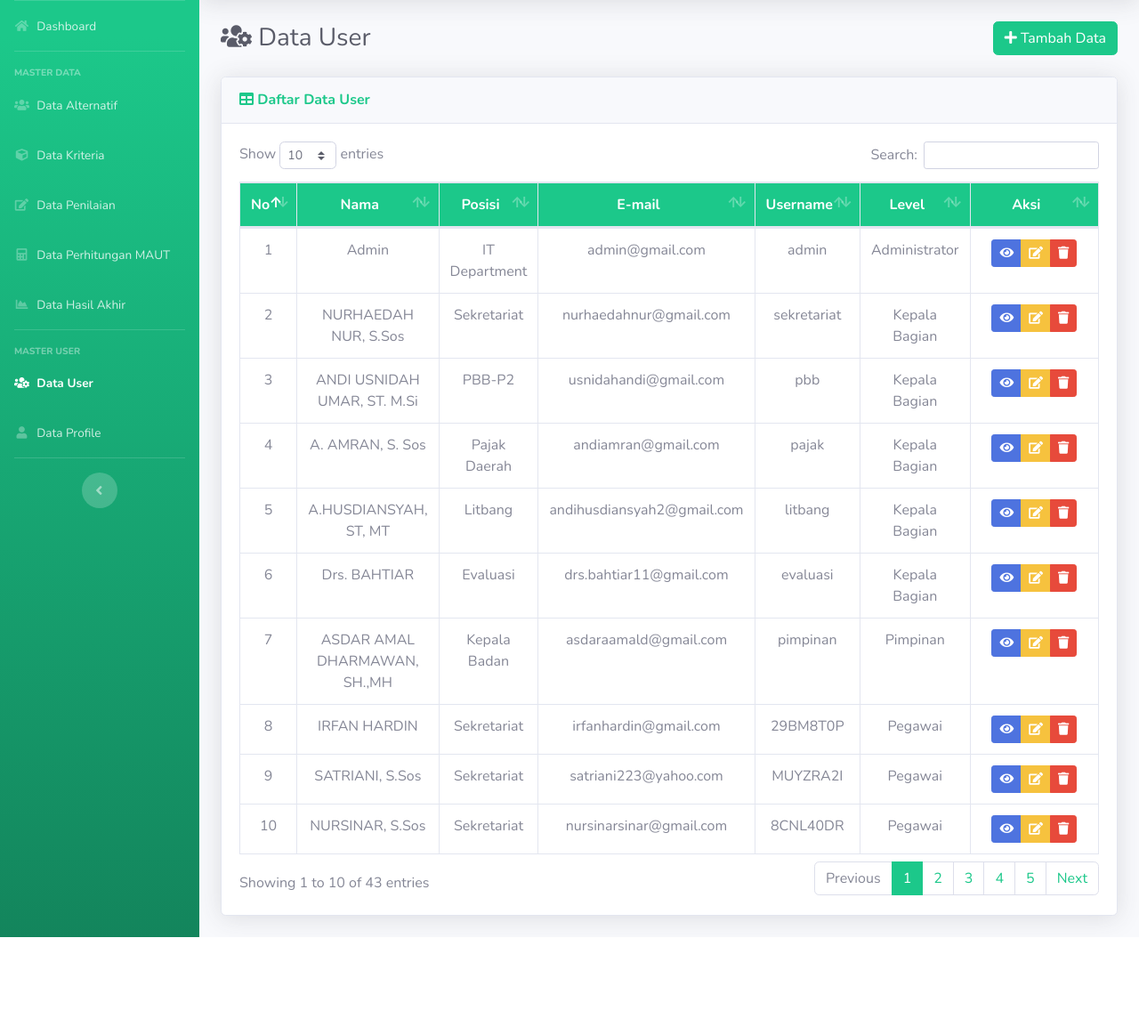
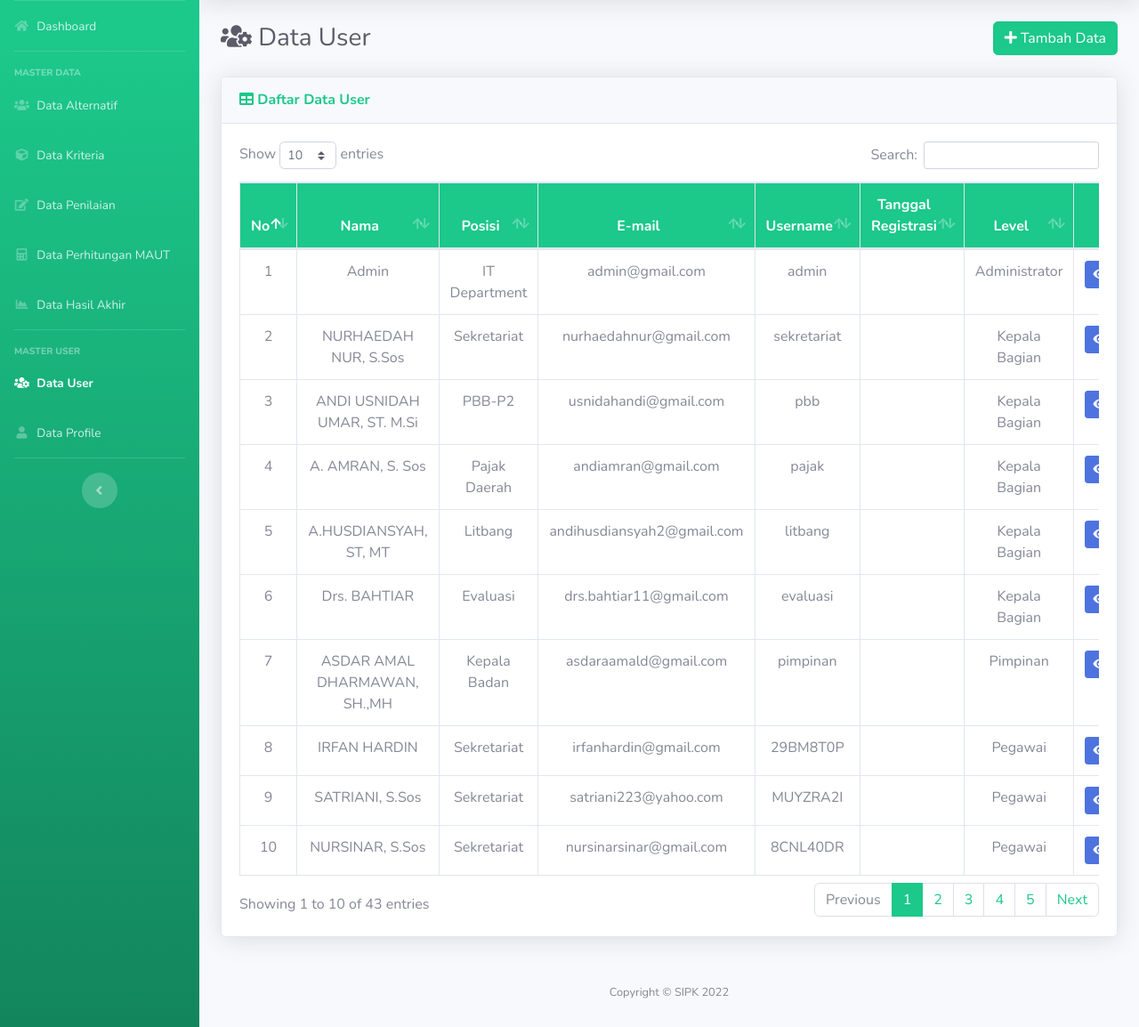
Before and after one commit to alfianalimin/spk-kinerja, a CodeIgniter app: page /database/index.php/user/index in a window 1280 px wide. Shown: the part 70-1224 px from the top of the page at 89% size. Before the commit the page ends 1123 px from the top, so only its background shows below. Run offline with CodeIgniter, Linux system fonts and the light colour scheme; a user stored in the database is signed in; data comes from the database, SQL or seed files in the repository; data that the repository does not hold is empty.

Commit message:
revisi acc

```diff
--- a/application/controllers/User.php
+++ b/application/controllers/User.php
@@ -1,8 +1,9 @@
 <?php
 
-    defined('BASEPATH') OR exit('No direct script access allowed');
+defined('BASEPATH') or exit('No direct script access allowed');
 
-    class User extends CI_Controller {
+class User extends CI_Controller
+{
 
     public function __construct()
     {
@@ -10,12 +11,13 @@
         $this->load->library('pagination');
         $this->load->library('form_validation');
         $this->load->model('User_model');
+        date_default_timezone_set('Asia/Ujung_Pandang');
 
         if ($this->session->userdata('id_user_level') != "1") {
 ?>
             <script type="text/javascript">
                 alert('Anda tidak berhak mengakses halaman ini!');
-                    window.location='<?php echo base_url("Login/home"); ?>'
+                window.location = '<?php echo base_url("Login/home"); ?>'
             </script>
 <?php
         }
@@ -26,7 +28,7 @@
         $data = [
             'page' => "User",
             'list' => $this->User_model->tampil(),
-                'user_level'=> $this->User_model->user_level()
+            'user_level' => $this->User_model->user_level()
 
         ];
         $this->load->view('user/index', $data);
@@ -36,7 +38,8 @@
     {
         $data['page'] = "User";
         $data['user_level'] = $this->User_model->user_level();
-            $this->load->view('User/create',$data);
+        $data['tgl_daftar'] = $this->User_model->get_date();
+        $this->load->view('User/create', $data);
     }
 
     public function tambah()
@@ -48,7 +51,10 @@
             'posisi' => $this->input->post('posisi'),
             'email' => $this->input->post('email'),
             'username' => $this->input->post('username'),
-				'password' => md5($this->input->post('password'))
+            'tgl_daftar' => $this->input->post('tgl_daftar'),
+            'password' => md5($this->input->post('password')),
+            'tgl_daftar' => date("Y-m-d H:i:s")
+
         ];
 
         $this->form_validation->set_rules('email', 'email', 'required');
@@ -75,7 +81,7 @@
         $data = [
             'page' => "User",
             'data' => $User,
-                'user_level'=>$user_level
+            'user_level' => $user_level
         ];
         $this->load->view('User/show', $data);
     }
@@ -87,7 +93,7 @@
         $data = [
             'page' => "User",
             'User' => $User,
-                'user_level'=>$user_level
+            'user_level' => $user_level
         ];
         $this->load->view('User/edit', $data);
     }
@@ -96,6 +102,7 @@
     {
         // TODO: implementasi update data berdasarkan $id_user
         $id_user = $this->input->post('id_user');
+
         $data = array(
             'page' => "User",
             'id_user_level' => $this->input->post('privilege'),
@@ -103,7 +110,10 @@
             'posisi' => $this->input->post('posisi'),
             'email' => $this->input->post('email'),
             'username' => $this->input->post('username'),
-                'password' => md5($this->input->post('password'))
+            'password' => md5($this->input->post('password')),
+            'tgl_daftar' => date("Y-m-d H:i:s")
+
+
         );
 
         $this->User_model->update($id_user, $data);
@@ -117,7 +127,6 @@
         $this->session->set_flashdata('message', '<div class="alert alert-success" role="alert">Data berhasil dihapus!</div>');
         redirect('User');
     }
-
 }
 
     /* End of file Kategori.php */
--- a/application/models/User_model.php
+++ b/application/models/User_model.php
@@ -1,8 +1,9 @@
 <?php
 
-    defined('BASEPATH') OR exit('No direct script access allowed');
+defined('BASEPATH') or exit('No direct script access allowed');
 
-    class User_model extends CI_Model {
+class User_model extends CI_Model
+{
 
     public function tampil()
     {
@@ -60,7 +61,8 @@
             'nama'  => $data['nama'],
             'posisi'  => $data['posisi'],
             'username'  => $data['username'],
-                'password'  => $data['password']
+            'password'  => $data['password'],
+            'tgl_daftar'  => $data['tgl_daftar']
         );
 
         $this->db->where('id_user', $id_user);
--- a/application/views/admin/index.php
+++ b/application/views/admin/index.php
@@ -112,6 +112,9 @@
             <p>It uses utility classes for typography and spacing to space content out within the larger container.</p>
         </div>
     <?php } ?>
+
+
 </div>
 
+
 <?php $this->load->view('layouts/footer_admin'); ?>
--- a/application/views/layouts/footer_admin.php
+++ b/application/views/layouts/footer_admin.php
@@ -1,7 +1,16 @@
+<footer class="sticky-footer ">
+  <div class="container my-auto">
+    <div class="copyright text-center my-auto">
+      <span>Copyright &copy; SIPK 2022</span>
+    </div>
+  </div>
+</footer>
 
 </div>
 </div>
 </div>
+
+
 
 <a class="scroll-to-top rounded" href="#page-top">
   <i class="fas fa-angle-up"></i>
@@ -27,27 +36,27 @@
 </div>
 
 <!-- Bootstrap core JavaScript-->
-  <script src="<?= base_url('assets/')?>vendor/jquery/jquery.min.js"></script>
-  <script src="<?= base_url('assets/')?>vendor/bootstrap/js/bootstrap.bundle.min.js"></script>
+<script src="<?= base_url('assets/') ?>vendor/jquery/jquery.min.js"></script>
+<script src="<?= base_url('assets/') ?>vendor/bootstrap/js/bootstrap.bundle.min.js"></script>
 
 <!-- Core plugin JavaScript-->
-  <script src="<?= base_url('assets/')?>vendor/jquery-easing/jquery.easing.min.js"></script>
+<script src="<?= base_url('assets/') ?>vendor/jquery-easing/jquery.easing.min.js"></script>
 
 <!-- Custom scripts for all pages-->
-  <script src="<?= base_url('assets/')?>js/sb-admin-2.min.js"></script>
+<script src="<?= base_url('assets/') ?>js/sb-admin-2.min.js"></script>
 
 <!-- Page level plugins -->
-  <script src="<?= base_url('assets/')?>vendor/chart.js/Chart.min.js"></script>
+<script src="<?= base_url('assets/') ?>vendor/chart.js/Chart.min.js"></script>
 
 <!-- Page level plugins -->
-  <script src="<?= base_url('assets/')?>vendor/datatables/jquery.dataTables.min.js"></script>
-  <script src="<?= base_url('assets/')?>vendor/datatables/dataTables.bootstrap4.min.js"></script>
+<script src="<?= base_url('assets/') ?>vendor/datatables/jquery.dataTables.min.js"></script>
+<script src="<?= base_url('assets/') ?>vendor/datatables/dataTables.bootstrap4.min.js"></script>
 
 <!-- Page level custom scripts -->
-  <script src="<?= base_url('assets/')?>js/demo/datatables-demo.js"></script>
+<script src="<?= base_url('assets/') ?>js/demo/datatables-demo.js"></script>
 
 <script>
-  $(function () {
+  $(function() {
     $('[data-toggle="tooltip"]').tooltip()
   })
 </script>
--- a/application/views/user/index.php
+++ b/application/views/user/index.php
@@ -24,24 +24,26 @@
 						<th>Posisi</th>
 						<th>E-mail</th>
 						<th>Username</th>
+						<th>Tanggal Registrasi</th>
 						<th>Level</th>
 						<th width="15%">Aksi</th>
 					</tr>
 				</thead>
 				<tbody>
 					<?php
-						$no=1;
+					$no = 1;
 					foreach ($list as $data => $value) { ?>
 						<tr align="center">
-						<td><?=$no ?></td>
+							<td><?= $no ?></td>
 							<td><?php echo $value->nama ?></td>
 							<td><?php echo $value->posisi ?></td>
 							<td><?php echo $value->email ?></td>
 							<td><?php echo $value->username ?></td>
+							<td><?php echo $value->tgl_daftar ?></td>
 							<td>
 								<?php
 								foreach ($user_level as $k) {
-							if($k->id_user_level == $value->id_user_level){
+									if ($k->id_user_level == $value->id_user_level) {
 										echo $k->user_level;
 									}
 								}
@@ -49,9 +51,9 @@
 							</td>
 							<td>
 								<div class="btn-group" role="group">
-								<a data-toggle="tooltip" data-placement="bottom" title="Detail Data" href="<?=base_url('User/show/'.$value->id_user)?>" class="btn btn-primary btn-sm"><i class="fa fa-eye"></i></a>
-								<a data-toggle="tooltip" data-placement="bottom" title="Edit Data" href="<?=base_url('User/edit/'.$value->id_user)?>" class="btn btn-warning btn-sm"><i class="fa fa-edit"></i></a>
-								<a  data-toggle="tooltip" data-placement="bottom" title="Hapus Data" href="<?=base_url('User/destroy/'.$value->id_user)?>" onclick="return confirm ('Apakah anda yakin untuk meghapus data ini')" class="btn btn-danger btn-sm"><i class="fa fa-trash"></i></a>
+									<a data-toggle="tooltip" data-placement="bottom" title="Detail Data" href="<?= base_url('User/show/' . $value->id_user) ?>" class="btn btn-primary btn-sm"><i class="fa fa-eye"></i></a>
+									<a data-toggle="tooltip" data-placement="bottom" title="Edit Data" href="<?= base_url('User/edit/' . $value->id_user) ?>" class="btn btn-warning btn-sm"><i class="fa fa-edit"></i></a>
+									<a data-toggle="tooltip" data-placement="bottom" title="Hapus Data" href="<?= base_url('User/destroy/' . $value->id_user) ?>" onclick="return confirm ('Apakah anda yakin untuk meghapus data ini')" class="btn btn-danger btn-sm"><i class="fa fa-trash"></i></a>
 								</div>
 							</td>
 						</tr>
```
Also changed, not shown: application/controllers/Alternatif.php (+6 -3 lines), application/models/Kriteria_model.php (+7 -9 lines), application/views/laporan_hasil.php (+7 -6 lines). Lines whose indentation alone changed are shown as unchanged.
